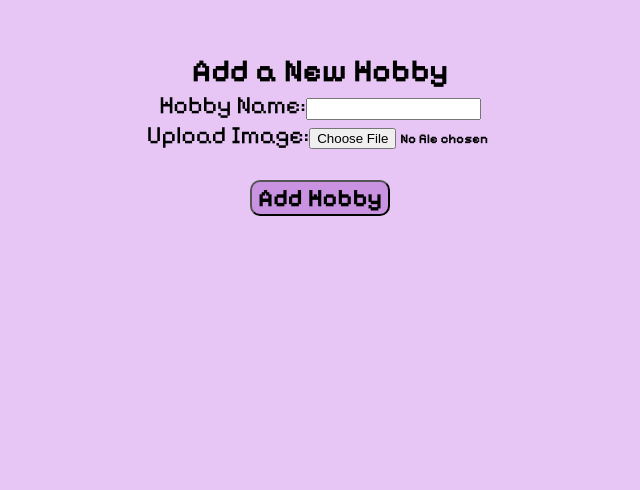
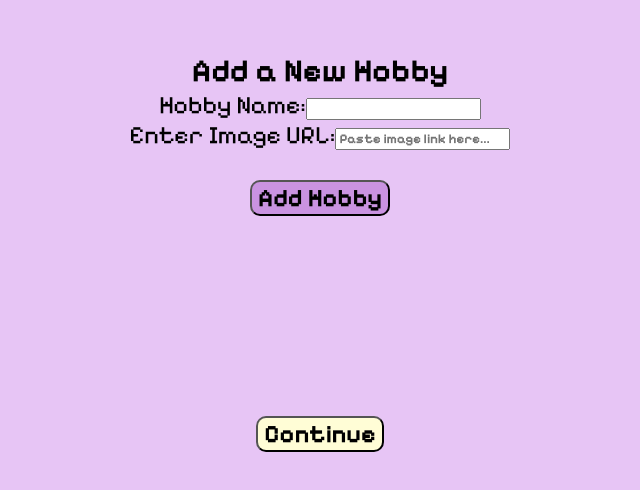
Before and after one commit to susiekim101/TimeLeaf, a React (Create React App) app in the folder athenahacks/: page /addhobby in a window 1280 px wide. Shown: the part 198-688 px from the top of the page, without its empty margins (320-960 px from the left). Built offline with nearby package versions, Linux system fonts and the light colour scheme.

Commit message:
add hobby connected to home page

```diff
--- a/athenahacks/src/components/AddHobby.jsx
+++ b/athenahacks/src/components/AddHobby.jsx
@@ -1,8 +1,10 @@
 import React, { useState } from 'react';
 import axios from 'axios';
 import '../css/AddHobby.css';
+import { useNavigate } from "react-router-dom";
 
 function AddHobby() {
+  const navigate = useNavigate();
   const [hobbyName, setHobbyName] = useState('');
   const [image, setImage] = useState(null);
 
@@ -27,7 +29,7 @@ function AddHobby() {
   };
 
   return (
-    <div className="pixelify-sans">
+    <div className="pixelify-sans" id="add-hobby">
       <h1>Add a New Hobby</h1>
       <form onSubmit={handleSubmit} id="hobby-form">
         <div>
@@ -41,18 +43,20 @@ function AddHobby() {
           />
         </div>
         <div className="img-upload">
-          <label htmlFor="image">Upload Image:</label>
-          <input
-            type="file"
-            id="image"
-            accept="image/*"
-            onChange={(e) => setImage(e.target.files[0])}
-            required
-          />
-        </div>
+            <label htmlFor="image-url">Enter Image URL:</label>
+            <input
+                type="text"
+                id="image-url"
+                placeholder="Paste image link here..."
+                onChange={(e) => setImage(e.target.value)}
+                required
+            />
+</div>
         <div className="center-button">
             <button type="submit">Add Hobby</button>
         </div>
+
+        <button onClick={() => navigate("/homepage")} className="continue-button">Continue</button>
 
       </form>
     </div>
--- a/athenahacks/src/css/AddHobby.css
+++ b/athenahacks/src/css/AddHobby.css
@@ -20,7 +20,6 @@ body{
     background-color: #E7C5F5;
 }
 
-
 button, input {
     font-family: "Pixelify Sans", sans-serif;
     font-weight: 700; /* Bold font for the button */
@@ -40,6 +39,7 @@ button:hover {
     display: flex;
     justify-content: center;
     margin-top: 30px;
+    margin-bottom: 200px;
 }
 
 #hobby-form {
@@ -53,6 +53,11 @@ label {
     font-size: 25px;
 }
 
-.img-upload {
-    margin-left: 90px;
+
+.continue-button {
+    background-color: #FFFDD6;
 }
+
+.continue-button:hover {
+    background-color: #efe499;
+}
```
